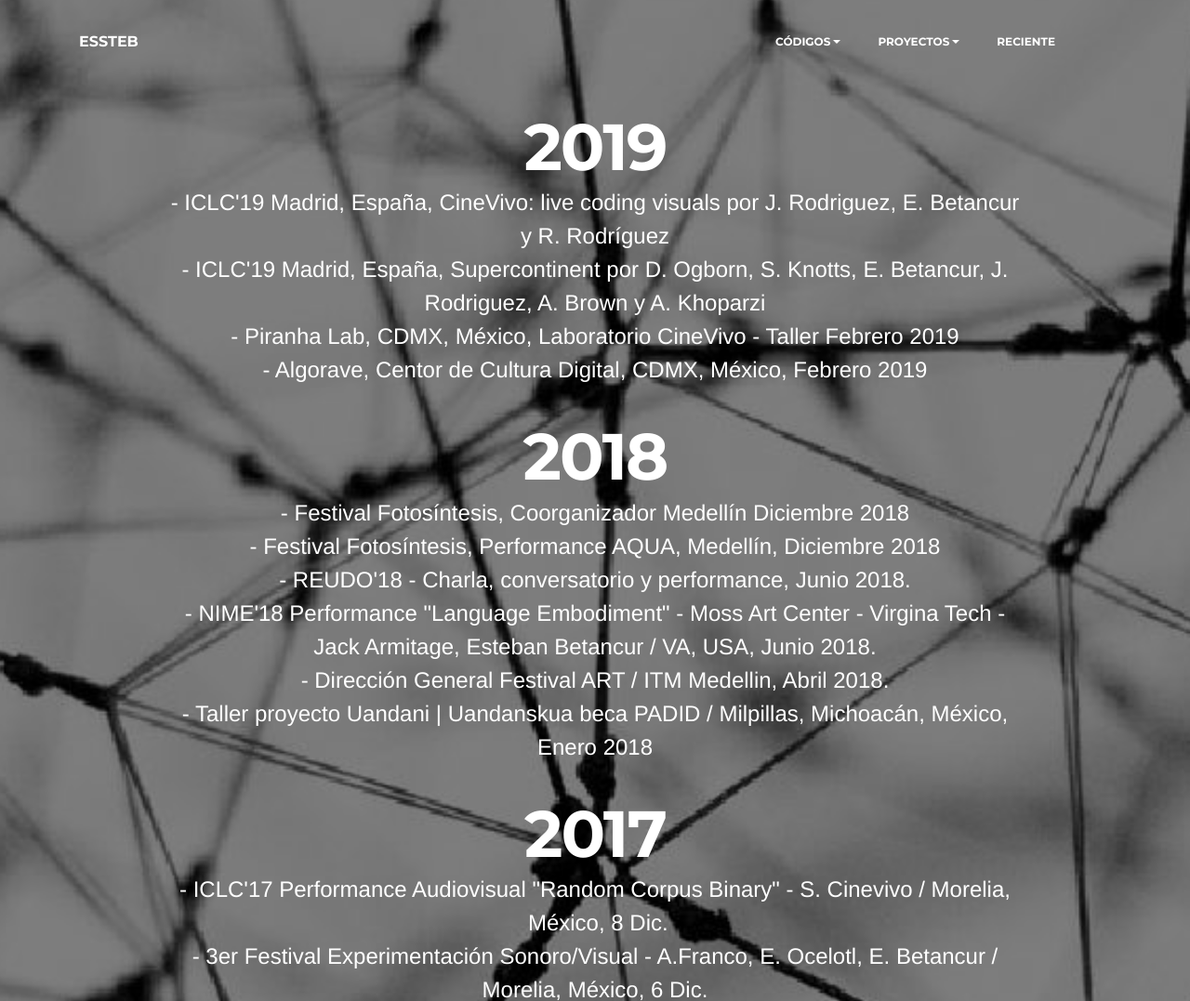
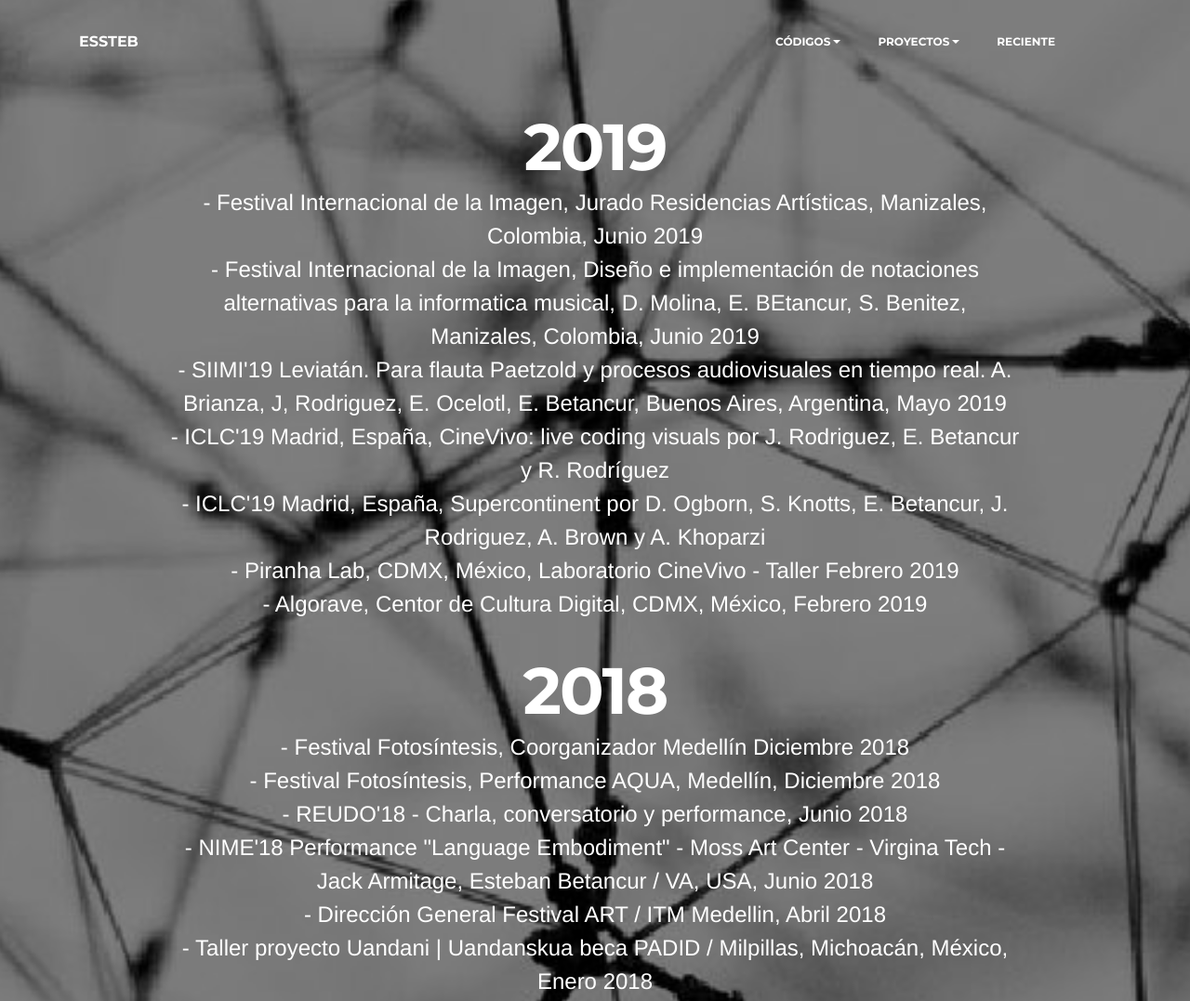
Before and after one commit to celestebetancur/essteban.github.io, a plain HTML site: page presentaciones.html in a window 1280 px wide. Shown: the top 1077 px of the page at 93% size. Drawn offline with nearby package versions, Linux system fonts and the light colour scheme.

Commit message:
actualizando

```diff
--- a/presentaciones.html
+++ b/presentaciones.html
@@ -67,9 +67,20 @@
             <div class="row">
                 <div class="mbr-section col-md-10 col-md-offset-1 text-xs-center">
                   <h1 class="mbr-section-title display-1">2019</h1>
-                    <p class="mbr-section-lead lead">- ICLC'19 Madrid, España, CineVivo: live coding visuals por J. Rodriguez, E. Betancur y R. Rodríguez <br>- ICLC'19 Madrid, España, Supercontinent por D. Ogborn, S. Knotts, E. Betancur, J. Rodriguez, A. Brown y A. Khoparzi  <br>- Piranha Lab, CDMX, México, Laboratorio CineVivo - Taller Febrero 2019<br>- Algorave, Centor de Cultura Digital, CDMX, México, Febrero 2019</p>
+                    <p class="mbr-section-lead lead">- Festival Internacional de la Imagen, Jurado Residencias Artísticas, Manizales, Colombia, Junio 2019
+                      <br>- Festival Internacional de la Imagen, Diseño e implementación de notaciones alternativas para la informatica musical, D. Molina, E. BEtancur, S. Benitez, Manizales, Colombia, Junio 2019
+                      <br>- SIIMI'19 Leviatán. Para flauta Paetzold y procesos audiovisuales en tiempo real. A. Brianza, J, Rodriguez, E. Ocelotl, E. Betancur, Buenos Aires, Argentina, Mayo 2019
+                      <br>- ICLC'19 Madrid, España, CineVivo: live coding visuals por J. Rodriguez, E. Betancur y R. Rodríguez
+                      <br>- ICLC'19 Madrid, España, Supercontinent por D. Ogborn, S. Knotts, E. Betancur, J. Rodriguez, A. Brown y A. Khoparzi
+                      <br>- Piranha Lab, CDMX, México, Laboratorio CineVivo - Taller Febrero 2019
+                      <br>- Algorave, Centor de Cultura Digital, CDMX, México, Febrero 2019</p>
                     <h1 class="mbr-section-title display-1">2018</h1>
-                    <p class="mbr-section-lead lead">- Festival Fotosíntesis, Coorganizador Medellín Diciembre 2018<br>- Festival Fotosíntesis, Performance AQUA, Medellín, Diciembre 2018<br>- REUDO'18 - Charla, conversatorio y performance, Junio 2018. <br> - NIME'18 Performance "Language Embodiment" - Moss Art Center - Virgina Tech - Jack Armitage, Esteban Betancur / VA, USA, Junio 2018.<br>- Dirección General Festival ART / ITM Medellin, Abril 2018.<br>- Taller proyecto Uandani | Uandanskua beca PADID / Milpillas, Michoacán, México, Enero 2018</p>
+                    <p class="mbr-section-lead lead">- Festival Fotosíntesis, Coorganizador Medellín Diciembre 2018
+                      <br>- Festival Fotosíntesis, Performance AQUA, Medellín, Diciembre 2018
+                      <br>- REUDO'18 - Charla, conversatorio y performance, Junio 2018
+                      <br> - NIME'18 Performance "Language Embodiment" - Moss Art Center - Virgina Tech - Jack Armitage, Esteban Betancur / VA, USA, Junio 2018
+                      <br>- Dirección General Festival ART / ITM Medellin, Abril 2018
+                      <br>- Taller proyecto Uandani | Uandanskua beca PADID / Milpillas, Michoacán, México, Enero 2018</p>
                     <h1 class="mbr-section-title display-1">2017</h1>
                     <p class="mbr-section-lead lead">- ICLC'17 Performance Audiovisual "Random Corpus Binary" - S. Cinevivo / Morelia, &nbsp;México, 8 Dic.<br>- 3er Festival Experimentación Sonoro/Visual - A.Franco, E. Ocelotl, E. Betancur / Morelia, México, 6 Dic.<br>- ICLC'17 Algorave / Morelia, México, 4 Dic.<br>- ICLC'17 Paper Estuary<br>- ICLC'17 Paper Chmusick<br>- ICLC'17 Workshop CineVivo<br>- Electronic Concert - Black Box Theatre, McMaster University / Hamilton, Canada<br>- Algorave / Montreal, Canada<br>- Algorave Algorumba / Medellin, Colombia<br>- Algorave WeAreFive / Online Global Streaming<br>- Ciudad Global Perú, Video Mapping Monumental&nbsp;<br>- ISEA'17 Performance Audiovisual "Ruido" - C. Ciclux / Manizales, Colombia<br>- ISEA'17 Paper "CineVivo" - E.Florez, E. Betancur / Manizales, Colombia<br>- Festival de Cine Corto de Popayan "Nihil Cinema" / Popayan, Colombia</p>
                     <h1 class="mbr-section-title display-1">2016</h1>
```
